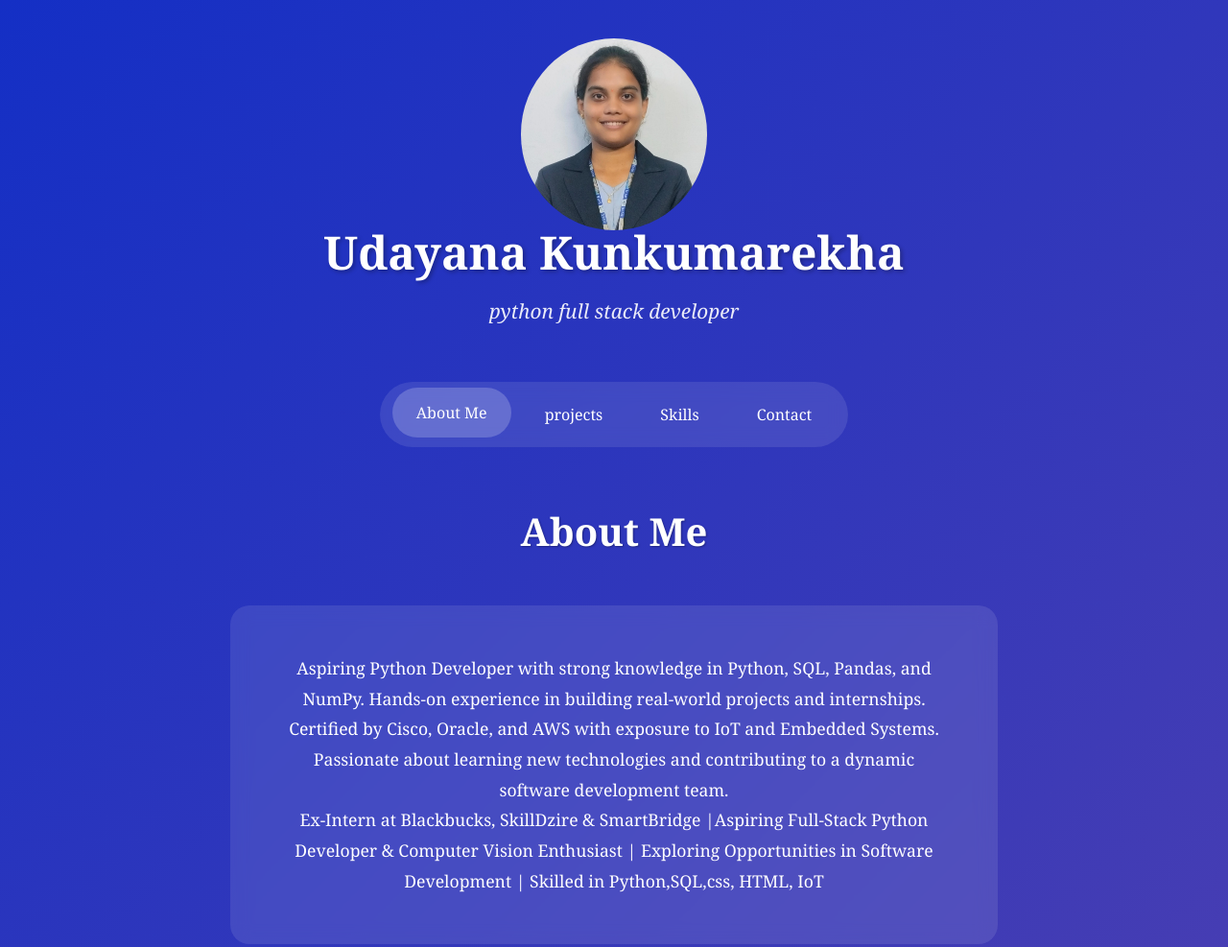
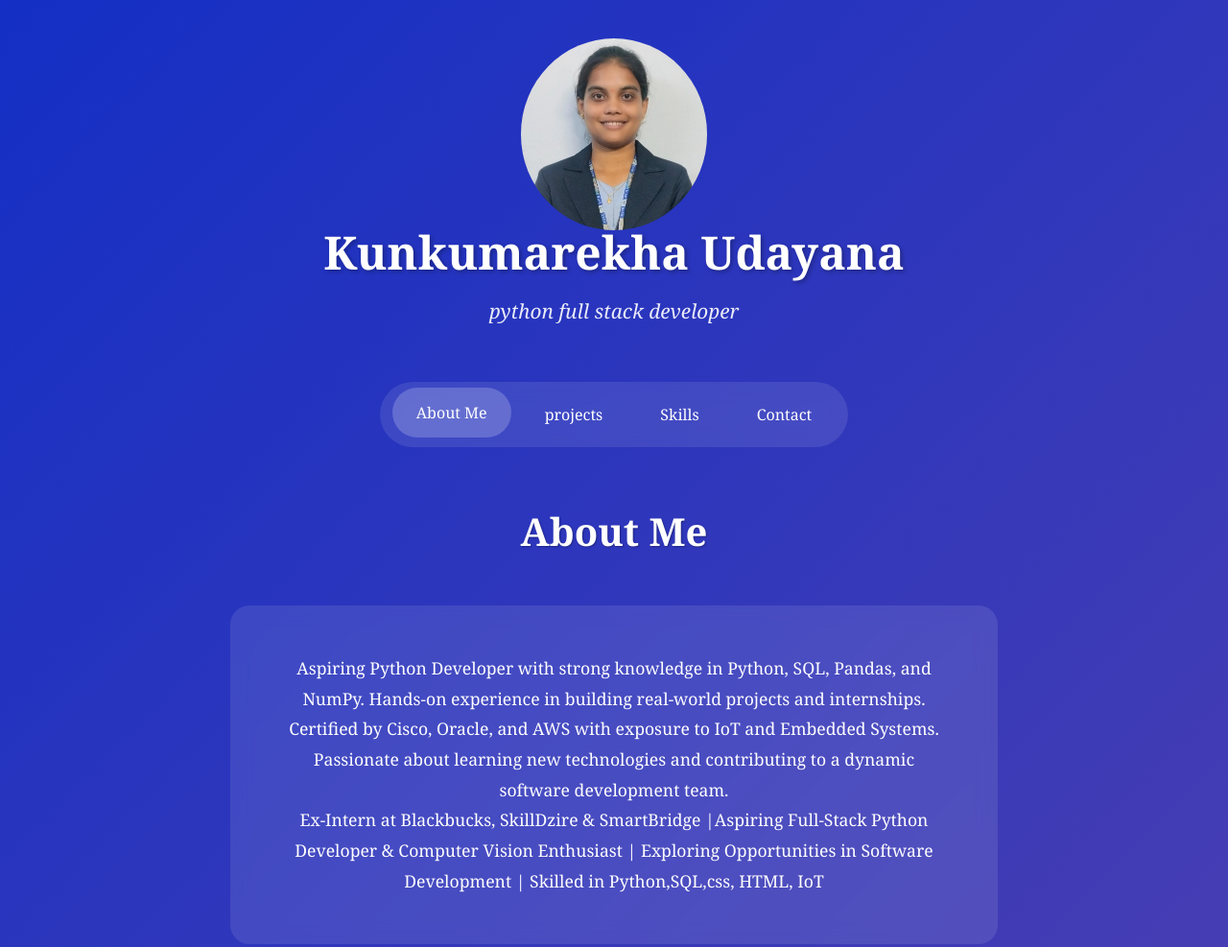
Before and after one commit to 2-08-2005/PF, a plain HTML site: page index.html in a window 1280 px wide. Shown: the top 987 px of the page at 96% size. Drawn offline with Linux system fonts and the light colour scheme.

Commit message:
name changed

```diff
--- a/index.html
+++ b/index.html
@@ -13,7 +13,7 @@
                 <img src="rekha.jpg">
             </div>
             <!-- image  -->
-            <h1> Udayana Kunkumarekha</h1>
+            <h1>  Kunkumarekha Udayana</h1>
             <p class="tagline">python full stack developer</p>
         </header>
 
```
